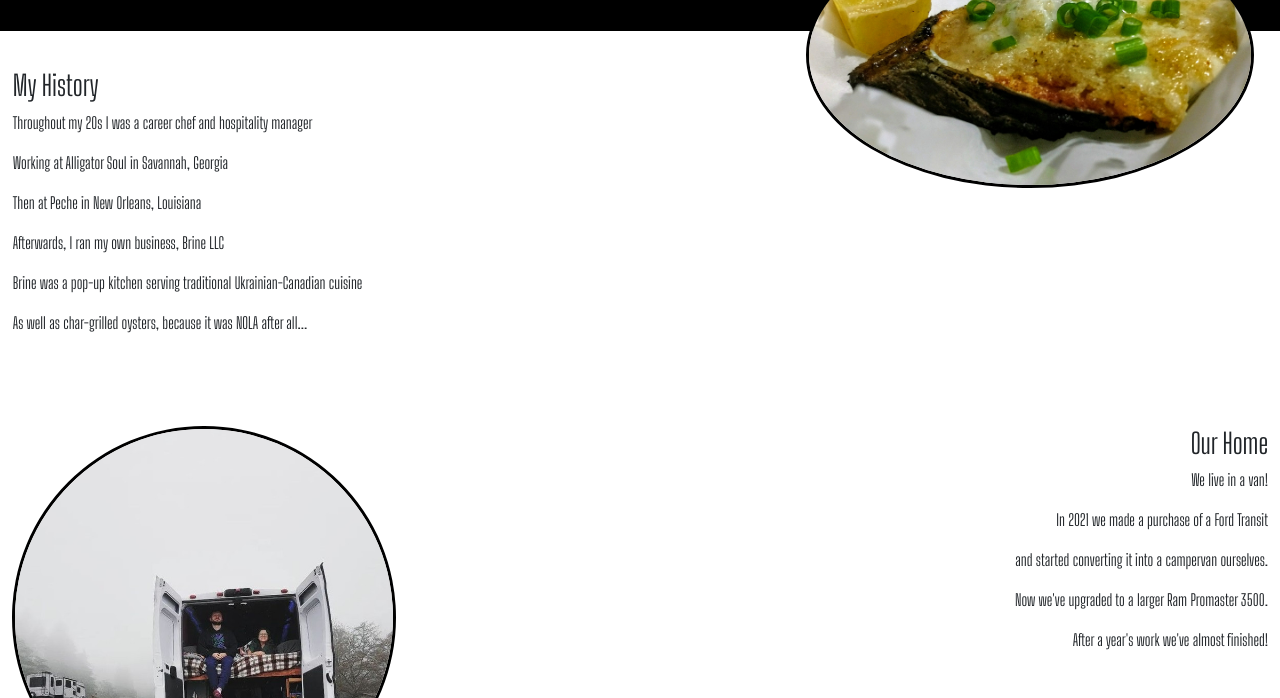
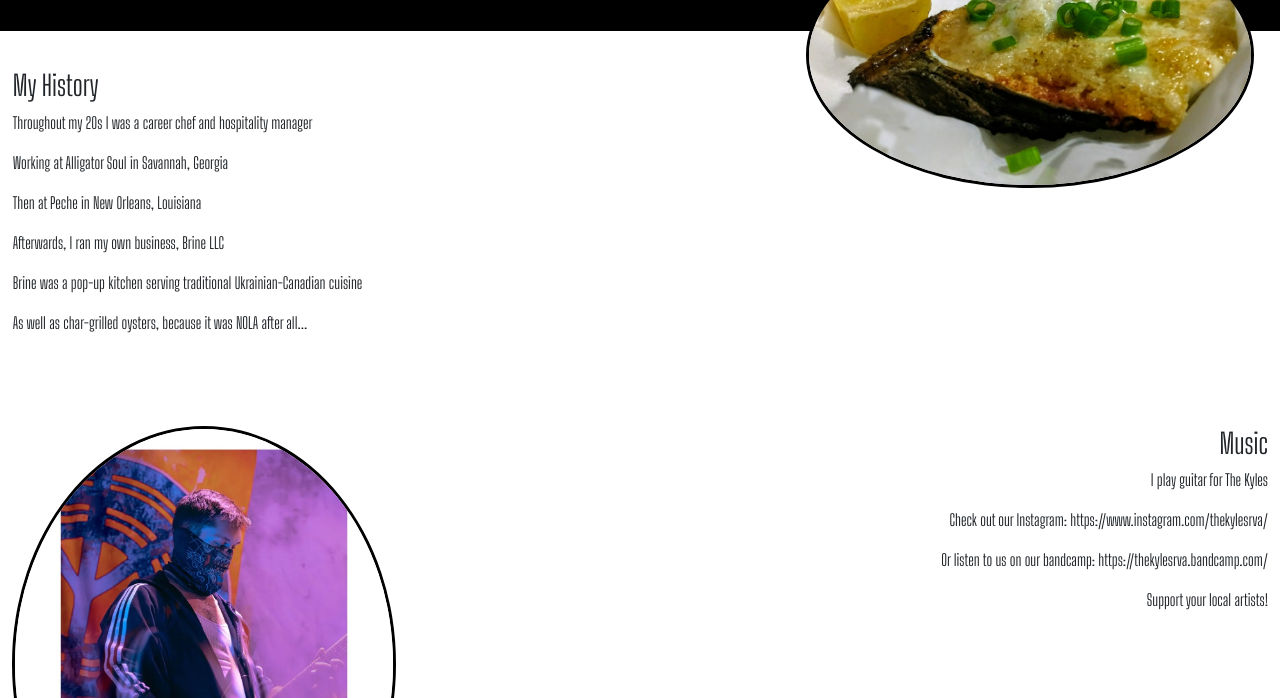
Before and after one commit to bwboyko/portfolio_2.0, a plain HTML site: page about.html in a window 1280 px wide. Shown: the part 158-856 px from the top of the page. Drawn offline with nearby package versions, Linux system fonts and the light colour scheme.

Commit message:
Updating about with new info and pics

```diff
--- a/about.html
+++ b/about.html
@@ -79,36 +79,27 @@
         </div>
 
         <div class="col-6-lg">
-          <img class="about-image-two" src="images\in_the_van.jpg">
+          <img class="about-image-two" src="images\BrenGuitar.jpg">
           <div style="float: right; text-align: right;" class="intro-text">
-            <h3>Our Home</h3>
-            <p>We live in a van!</p>
-            <p>In 2021 we made a purchase of a Ford Transit</p>
-            <p>and started converting it into a campervan ourselves.</p>
-            <p>Now we've upgraded to a larger Ram Promaster 3500.</p>
-            <p>After a year's work we've almost finished!</p>
+            <h3>Music</h3>
+            <p>I play guitar for The Kyles</p>
+            <p>Check out our Instagram: https://www.instagram.com/thekylesrva/</p>
+            <p>Or listen to us on our bandcamp: https://thekylesrva.bandcamp.com/</p>
+            <p>Support your local artists!</p>
           </div>
         </div>
-
-
-
       </div>
-
-
-
   </section>
 
+<!-- Footer ----------------------------------------->
 
   <footer class="black-section" id="footer">
-
     <div class="container-fluid">
       <a href="mailto:bwboyko@maxxpotential.com"><i class="footer-icon fa-regular fa-envelope"></i></a>
       <a href="https://www.instagram.com/my_name_is_boyko/"><i class="footer-icon fa-brands fa-instagram"></i></a>
       <p class="copyright">@Copyright Nadnerb Inc</p>
     </div>
   </footer>
-
-
 </body>
 
 </html>
```
Also changed, not shown: images/Arkansas_M+Me.jpg (deleted), images/BrenGuitar.jpg (added), images/family_photo.jpg (deleted), images/in_the_van.jpg (deleted).
